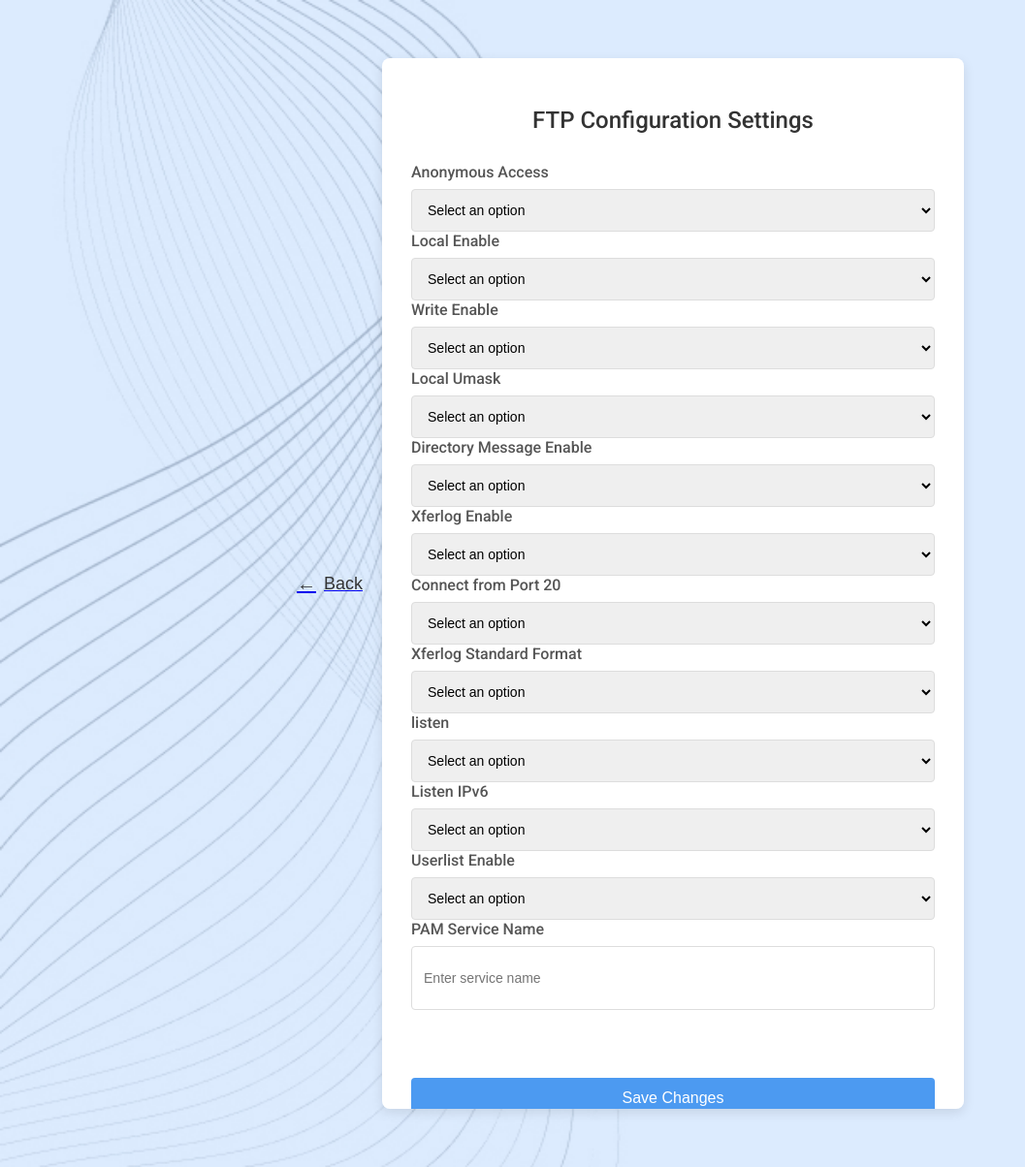
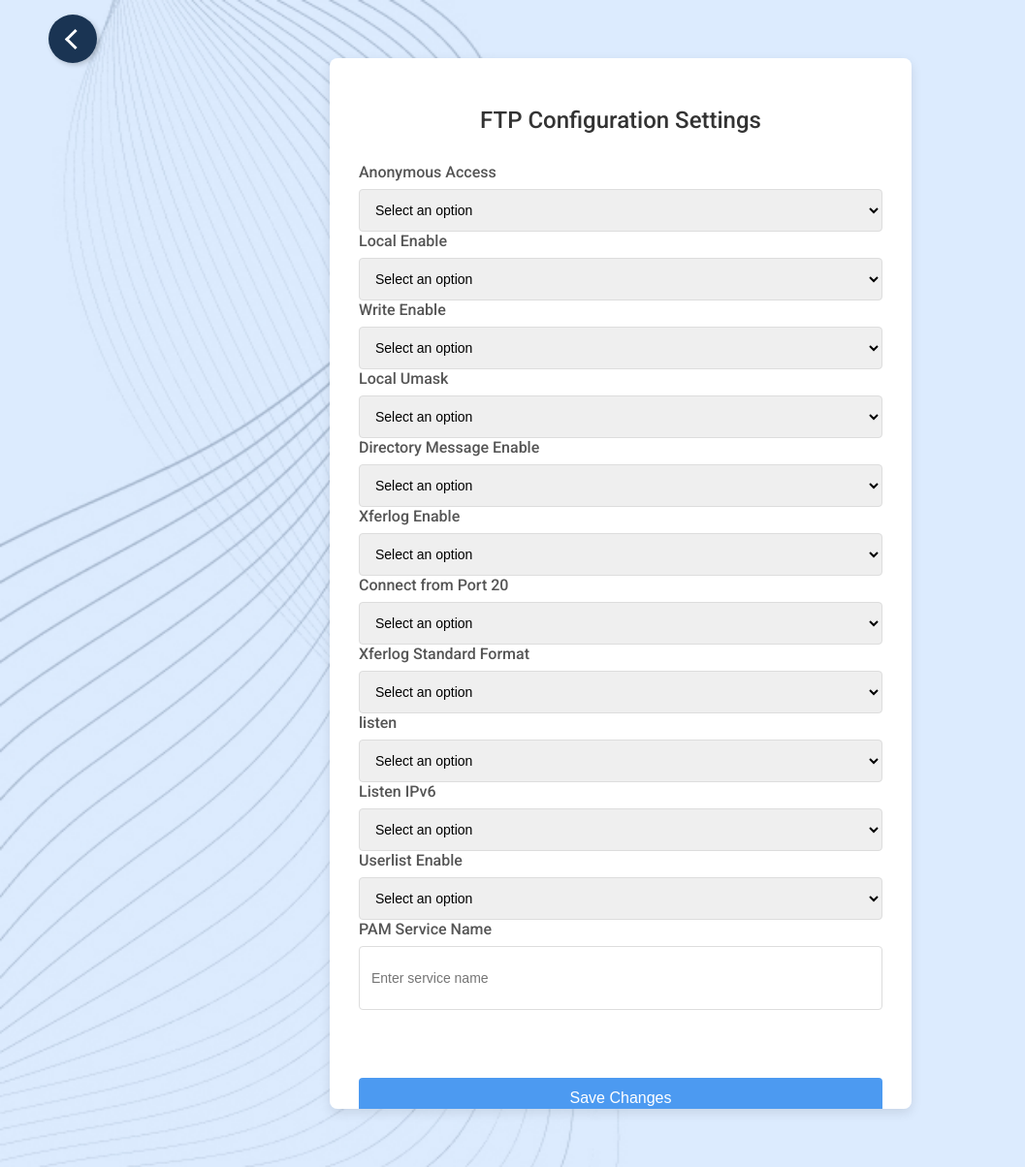
Before and after one commit to hotdeth/Eserve, a Laravel app: page /ftp in a window 1280 px wide. Shown: the whole page at 97% size, without its empty margins (0-1057 px from the left). Run offline with Laravel 12, Linux system fonts and the light colour scheme.

Commit message:
editing back buttons insdie http and ftp

```diff
--- a/laravel/public/css/ftp.css
+++ b/laravel/public/css/ftp.css
@@ -66,7 +66,7 @@
     height: 40px;
 }
 
-button {
+.save-button {
     padding: 12px 20px;
     font-size: 16px;
     background-color: #4c9af1;
@@ -77,7 +77,7 @@
     transition: background-color 0.3s;
 }
 
-button:hover {
+.save-button button:hover {
     background-color: #3579c2;
 }
 
@@ -87,18 +87,43 @@
 }
 
 .back-button {
-    background: transparent;
+    width: 50px;
+    height: 50px;
+    border-radius: 50%;
     border: none;
-    color: #333;
-    font-size: 18px;
+    background-color: #1a3453;
     cursor: pointer;
     display: flex;
     align-items: center;
-    gap: 8px;
+    justify-content: center;
+    box-shadow: 2px 2px 5px rgba(0, 0, 0, 0.2);
+    transition: all 0.3s ease-in-out;
+    position: absolute;
+    top: 15px;
+    left: 50px;
+    outline: none;
 }
 
-.arrow {
-    font-size: 20px;
+.back-button:hover {
+    transform: scale(1.1);
+    background-color: #12243a;
+    box-shadow: 6px 6px 15px rgba(0, 0, 0, 0.3);
+}
+
+.back-button:active{
+    transform: scale(0.95);
+    box-shadow: 2px 2px 5px rgba(0, 0, 0, 0.2);
+}
+
+.arrow{
+    display: inline-block;
+    width: 12px;
+    height: 12px;
+    border-left: 3px solid white;
+    border-top: 3px solid white;
+    transform: rotate(-45deg);
+    margin-left: 5px;
+    transition: transform 0.3s ease-in-out;
 }
 
 .form-footer {
--- a/laravel/resources/views/ftp.blade.php
+++ b/laravel/resources/views/ftp.blade.php
@@ -31,6 +31,11 @@
   </style>
 </head>
 <body>
+    <a href="/">
+        <button class="back-button">
+            <span class="arrow"></span>
+        </button>
+    </a>
     <?php
     if (isset($_GET['message'])) {
         $type = $_GET['type'] ?? 'info';
@@ -38,11 +43,7 @@
     }
     ?>
 
-    <a href="/">
-        <button class="back-button">
-            <span class="arrow">←</span> Back
-        </button>
-    </a>
+
 
     <div class="container">
         <header class="header">
```
Also changed, not shown: laravel/resources/views/http.blade.php (+7 -4 lines).
